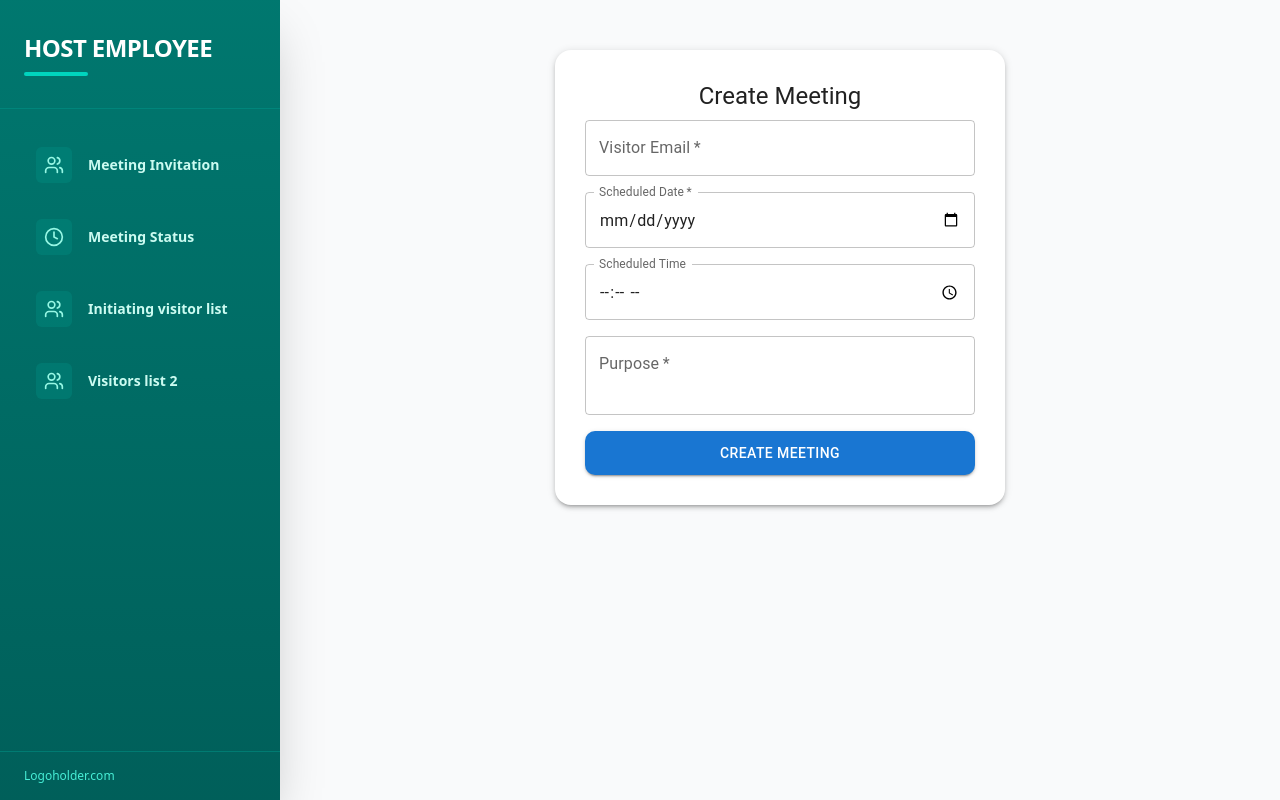
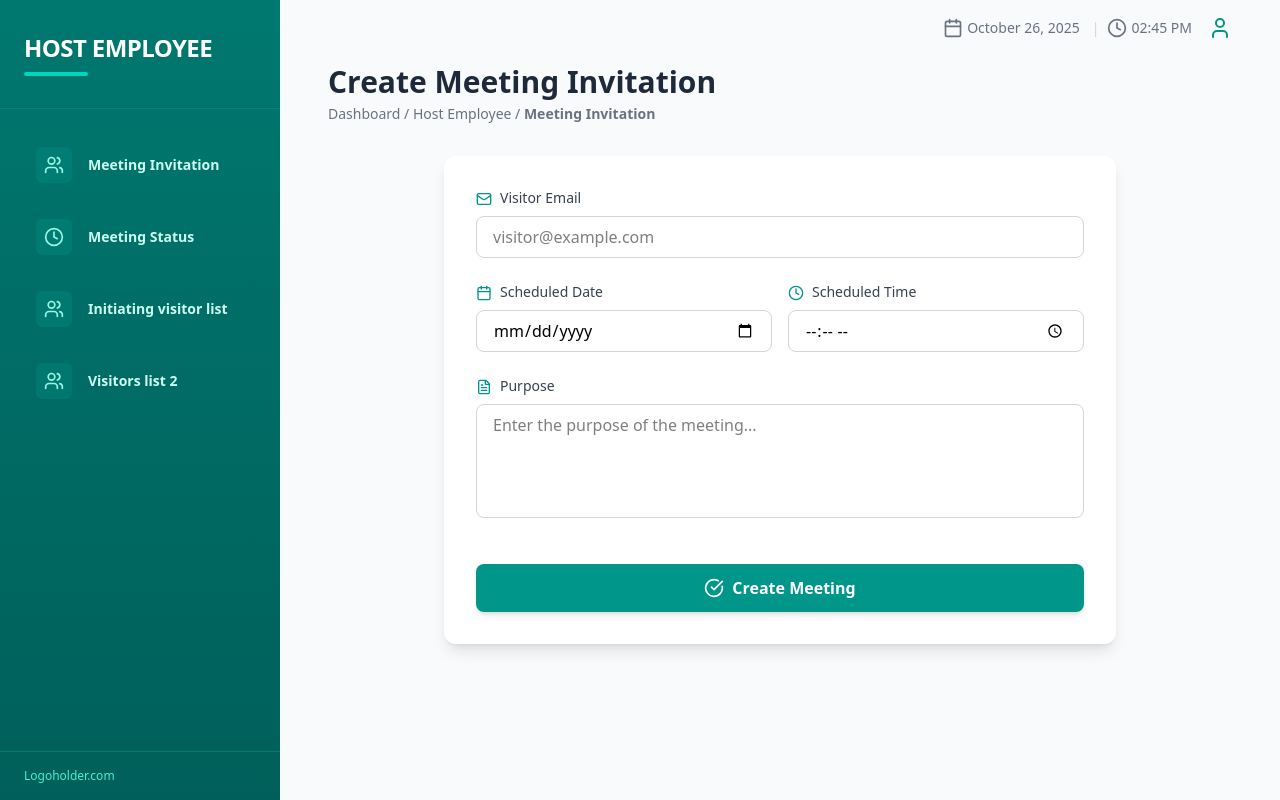
Before and after one commit to FlameX10/VishayVMS, a React app: page /hed in a window 1280 px wide. Built offline with nearby package versions, Linux system fonts and the light colour scheme; the HTML template or start-up script is replaced by a standard one.

Commit message:
VL and EMPD update

```diff
--- a/components/HE/VL.jsx
+++ b/components/HE/VL.jsx
@@ -1,15 +1,8 @@
-import React, { useState } from "react";
-import {
-  Box,
-  Button,
-  TextField,
-  Typography,
-  Paper,
-  CircularProgress,
-  Snackbar,
-  Alert,
-} from "@mui/material";
-import axios from "axios";
+'use client';
+
+import React, { useState } from 'react';
+import axios from 'axios';
+import { Calendar, Clock, Mail, FileText, User, AlertCircle, CheckCircle } from 'lucide-react';
 
 const CreateMeeting = () => {
   const [formData, setFormData] = useState({
@@ -41,7 +34,7 @@ const CreateMeeting = () => {
     try {
       setLoading(true);
 
-      const token = localStorage.getItem("authToken"); // assuming you stored token here
+      const token = localStorage.getItem("authToken");
 
       const response = await axios.post(
         `${import.meta.env.VITE_BACKEND_API_URL}/he/create-meeting`,
@@ -77,77 +70,151 @@ const CreateMeeting = () => {
   };
 
   return (
-    <Paper
-      elevation={3}
-      sx={{
-        maxWidth: 450,
-        margin: "50px auto",
-        padding: "30px",
-        borderRadius: "16px",
-      }}
-    >
-      <Typography variant="h5" align="center" gutterBottom>
-        Create Meeting
-      </Typography>
+    <div className="min-h-screen bg-gray-50 font-sans w-full">
+      <div className="max-w-full px-4 sm:px-6 lg:px-12 py-4">
 
-      <Box component="form" onSubmit={handleSubmit} sx={{ display: "flex", flexDirection: "column", gap: 2 }}>
-        <TextField
-          label="Visitor Email"
+        {/* Header */}
+        <header className="flex justify-end items-center mb-6 text-sm text-gray-500">
+          <Calendar className="w-5 h-5" />
+          <span className="mx-1">{new Date().toLocaleDateString('en-US', { day: 'numeric', month: 'long', year: 'numeric' })}</span>
+          <span className="mx-2 text-gray-300">|</span>
+          <Clock className="w-5 h-5" />
+          <span className="ml-1">{new Date().toLocaleTimeString('en-US', { hour: '2-digit', minute: '2-digit' })}</span>
+          <User className="w-6 h-6 ml-4 text-teal-600" />
+        </header>
+
+        {/* Title */}
+        <div className="mb-8">
+          <h2 className="text-3xl font-bold text-gray-800">Create Meeting Invitation</h2>
+          <p className="text-sm text-gray-500 mt-1">Dashboard / Host Employee / <strong>Meeting Invitation</strong></p>
+        </div>
+
+        {/* Form Card */}
+        <div className="bg-white rounded-xl shadow-lg p-8 max-w-2xl mx-auto">
+          <form onSubmit={handleSubmit} className="space-y-6">
+
+            {/* Visitor Email */}
+            <div>
+              <label className="block text-sm font-medium text-gray-700 mb-2">
+                <Mail className="inline w-4 h-4 mr-2 text-teal-600" />
+                Visitor Email
+              </label>
+              <input
+                type="email"
                 name="visitor_email"
-          type="email"
                 value={formData.visitor_email}
                 onChange={handleChange}
                 required
+                className="w-full px-4 py-2 border border-gray-300 rounded-lg focus:ring-teal-500 focus:border-teal-500 transition"
+                placeholder="visitor@example.com"
               />
-        <TextField
-          label="Scheduled Date"
+            </div>
+
+            {/* Date and Time Row */}
+            <div className="grid grid-cols-1 md:grid-cols-2 gap-4">
+              {/* Scheduled Date */}
+              <div>
+                <label className="block text-sm font-medium text-gray-700 mb-2">
+                  <Calendar className="inline w-4 h-4 mr-2 text-teal-600" />
+                  Scheduled Date
+                </label>
+                <input
+                  type="date"
                   name="scheduled_date"
-          type="date"
-          InputLabelProps={{ shrink: true }}
                   value={formData.scheduled_date}
                   onChange={handleChange}
                   required
+                  className="w-full px-4 py-2 border border-gray-300 rounded-lg focus:ring-teal-500 focus:border-teal-500 transition"
                 />
-        <TextField
-          label="Scheduled Time"
+              </div>
+
+              {/* Scheduled Time */}
+              <div>
+                <label className="block text-sm font-medium text-gray-700 mb-2">
+                  <Clock className="inline w-4 h-4 mr-2 text-teal-600" />
+                  Scheduled Time
+                </label>
+                <input
+                  type="time"
                   name="scheduled_time"
-          type="time"
-          InputLabelProps={{ shrink: true }}
                   value={formData.scheduled_time}
                   onChange={handleChange}
+                  className="w-full px-4 py-2 border border-gray-300 rounded-lg focus:ring-teal-500 focus:border-teal-500 transition"
                 />
-        <TextField
-          label="Purpose"
+              </div>
+            </div>
+
+            {/* Purpose */}
+            <div>
+              <label className="block text-sm font-medium text-gray-700 mb-2">
+                <FileText className="inline w-4 h-4 mr-2 text-teal-600" />
+                Purpose
+              </label>
+              <textarea
                 name="purpose"
-          multiline
-          minRows={2}
                 value={formData.purpose}
                 onChange={handleChange}
                 required
+                rows={4}
+                className="w-full px-4 py-2 border border-gray-300 rounded-lg focus:ring-teal-500 focus:border-teal-500 transition resize-none"
+                placeholder="Enter the purpose of the meeting..."
               />
+            </div>
 
-        <Button
+            {/* Submit Button */}
+            <div className="pt-4">
+              <button
                 type="submit"
-          variant="contained"
-          color="primary"
                 disabled={loading}
-          sx={{ borderRadius: "10px", py: 1.2 }}
+                className="w-full bg-teal-600 text-white px-6 py-3 rounded-lg hover:bg-teal-700 transition shadow-md font-semibold disabled:opacity-50 disabled:cursor-not-allowed flex items-center justify-center"
               >
-          {loading ? <CircularProgress size={24} color="inherit" /> : "Create Meeting"}
-        </Button>
-      </Box>
+                {loading ? (
+                  <>
+                    <div className="inline-block animate-spin rounded-full h-5 w-5 border-b-2 border-white mr-2"></div>
+                    Creating Meeting...
+                  </>
+                ) : (
+                  <>
+                    <CheckCircle className="w-5 h-5 mr-2" />
+                    Create Meeting
+                  </>
+                )}
+              </button>
+            </div>
+          </form>
+        </div>
 
-      <Snackbar
-        open={snackbar.open}
-        autoHideDuration={4000}
-        onClose={() => setSnackbar({ ...snackbar, open: false })}
-        anchorOrigin={{ vertical: "top", horizontal: "center" }}
+        {/* Snackbar Notification */}
+        {snackbar.open && (
+          <div
+            className={`fixed top-4 right-4 z-50 p-4 rounded-lg shadow-xl flex items-center space-x-3 min-w-[300px] ${
+              snackbar.severity === 'success'
+                ? 'bg-green-50 border border-green-200 text-green-800'
+                : snackbar.severity === 'error'
+                ? 'bg-red-50 border border-red-200 text-red-800'
+                : 'bg-yellow-50 border border-yellow-200 text-yellow-800'
+            }`}
           >
-        <Alert severity={snackbar.severity} onClose={() => setSnackbar({ ...snackbar, open: false })}>
-          {snackbar.message}
-        </Alert>
-      </Snackbar>
-    </Paper>
+            {snackbar.severity === 'success' ? (
+              <CheckCircle className="w-5 h-5 text-green-600" />
+            ) : snackbar.severity === 'error' ? (
+              <AlertCircle className="w-5 h-5 text-red-600" />
+            ) : (
+              <AlertCircle className="w-5 h-5 text-yellow-600" />
+            )}
+            <span className="flex-1">{snackbar.message}</span>
+            <button
+              onClick={() => setSnackbar({ ...snackbar, open: false })}
+              className="text-gray-400 hover:text-gray-600 transition"
+            >
+              <svg className="w-5 h-5" fill="none" stroke="currentColor" viewBox="0 0 24 24">
+                <path strokeLinecap="round" strokeLinejoin="round" strokeWidth={2} d="M6 18L18 6M6 6l12 12" />
+              </svg>
+            </button>
+          </div>
+        )}
+      </div>
+    </div>
   );
 };
 
--- a/components/PA/EMPD.jsx
+++ b/components/PA/EMPD.jsx
@@ -239,7 +239,7 @@ export default function ApprovedEmployees() {
           <span className="mx-1">{new Date().toLocaleDateString('en-US', { day: 'numeric', month: 'long', year: 'numeric' })}</span>
           <span className="mx-2 text-gray-300">|</span>
           <Clock className="w-5 h-5" />
-          <span>{new Date().toLocaleTimeString('en-US', { hour: '2-digit', minute: '2-digit' })}</span>
+          <span className="ml-1">{new Date().toLocaleTimeString('en-US', { hour: '2-digit', minute: '2-digit' })}</span>
           <User className="w-6 h-6 ml-4 text-teal-600" />
         </header>
 
```
Lines whose indentation alone changed are shown as unchanged.
